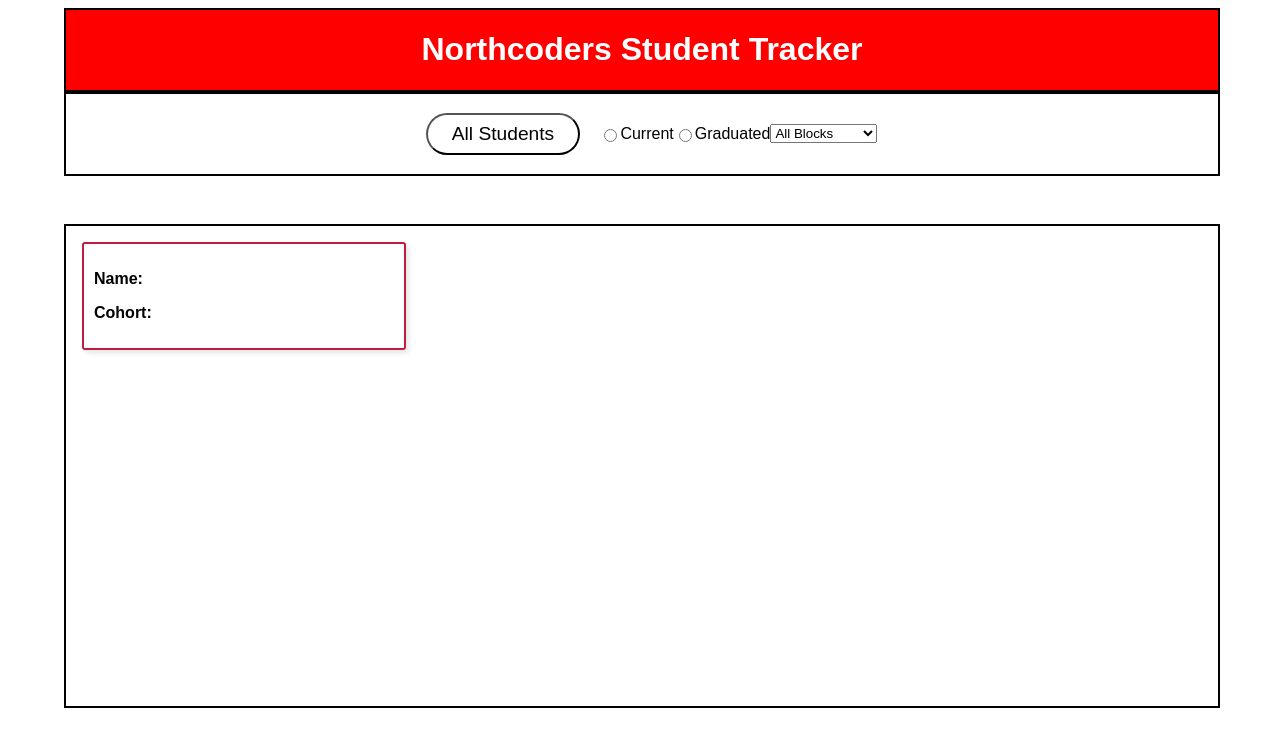
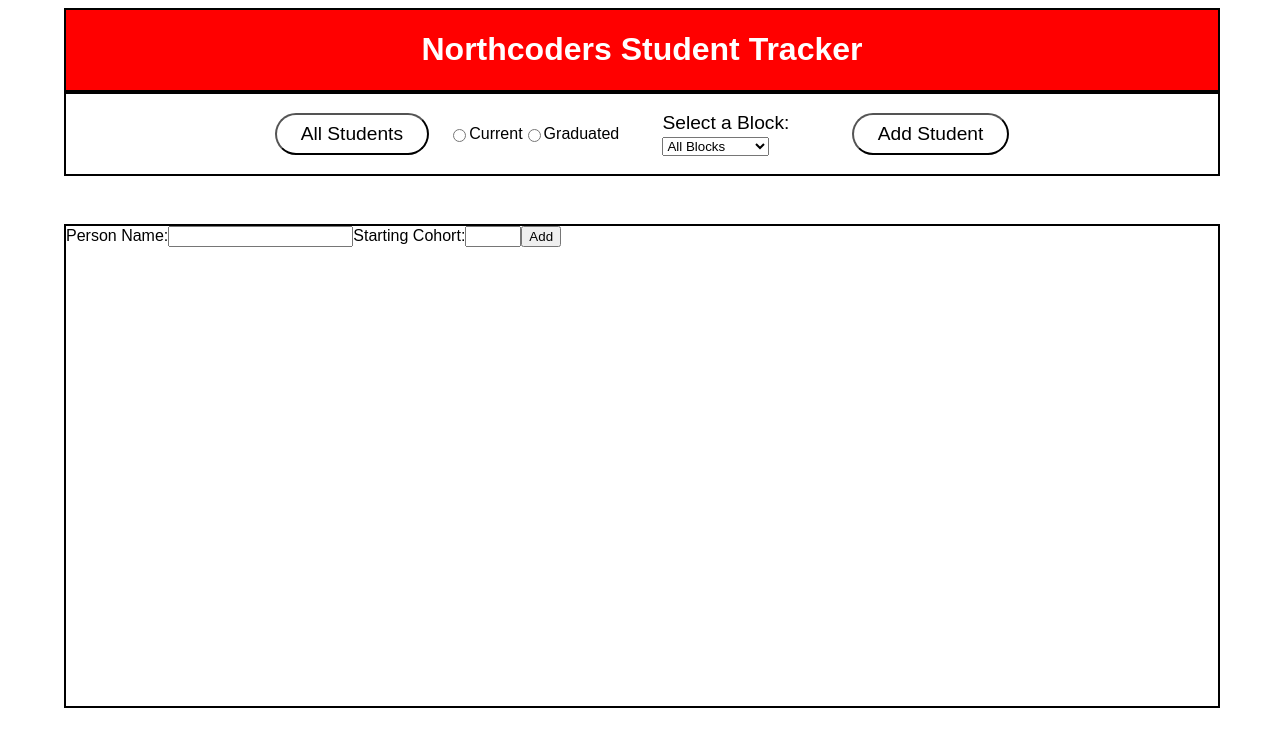
Before and after one commit to Knixio/NC-Student-Tracker, a React (Create React App) app: page /students/add_student in a window 1280 px wide. Shown: the top 746 px of the page. Built offline with nearby package versions, Linux system fonts and the light colour scheme; no server answers; the HTML template or start-up script is replaced by a standard one.

Commit message:
Added 'add student' button and POST request functionality

```diff
--- a/src/App.js
+++ b/src/App.js
@@ -1,30 +1,32 @@
-import React from 'react';
-import Header from './components/Header';
-import SearchBox from './components/SearchBox';
-import { Link, Router } from '@reach/router';
-import StudentList from './components/StudentList';
-import Home from './components/Home';
-import Student from './components/Student';
-import Block from './components/Block';
+import React from "react";
+import Header from "./components/Header";
+import SearchBox from "./components/SearchBox";
+import { Link, Router, navigate } from "@reach/router";
+import StudentList from "./components/StudentList";
+import Home from "./components/Home";
+import Student from "./components/Student";
+import Block from "./components/Block";
+import AddStudent from "./components/AddStudent";
 
 class App extends React.Component {
   //function for onclick
   //searchBox updates state value in App
   //Pass down to studentList
   state = {
-    graduated: 'all',
-    block: '',
+    graduated: "all",
+    block: "all",
   };
 
   handleOnClick = (event) => {
-    console.log(event.target.value);
     this.setState({ graduated: event.target.value });
   };
+
   handleOnChange = (event) => {
-    console.log(event.target.value);
-    this.setState({ [event.target.id]: event.target.value });
+    navigate(`/block/${event.target.value}`);
   };
+
   render() {
+    console.log(this.state.block);
     return (
       <div className="App">
         <Header />
@@ -37,7 +39,8 @@
             <Home path="/" />
             <StudentList path="/students" graduated={this.state.graduated} />
             <Student path="/students/:student_id" />
-            <Block path="/students/:block" block={this.state.block} />
+            <Block path="/block/:block" />
+            <AddStudent path="/students/add_student" />
           </Router>
         </div>
       </div>
--- /dev/null
+++ b/src/components/AddStudent.js
@@ -0,0 +1,60 @@
+import React from "react";
+import axios from "axios";
+
+class AddStudent extends React.Component {
+  state = {
+    name: "",
+    startingCohort: 0,
+  };
+
+  handleOnChange = (event) => {
+    this.setState({ [event.target.id]: event.target.value });
+  };
+
+  handleSubmit = (event) => {
+    event.preventDefault();
+    const student = {
+      name: this.state.name,
+      startingCohort: this.state.startingCohort,
+    };
+
+    return axios.post(
+      `https://nc-student-tracker.herokuapp.com/api/students`,
+      student
+    );
+  };
+
+  render() {
+    console.log(this.state);
+    return (
+      <div>
+        <form onSubmit={this.handleSubmit}>
+          <label>
+            Person Name:
+            <input
+              id="name"
+              type="text"
+              name="name"
+              onChange={this.handleOnChange}
+            />
+          </label>
+          <label>
+            Starting Cohort:
+            <input
+              id="startingCohort"
+              type="number"
+              name="startingCohort"
+              step="1"
+              min="1"
+              max="20"
+              onChange={this.handleOnChange}
+            />
+          </label>
+          <button type="submit">Add</button>
+        </form>
+      </div>
+    );
+  }
+}
+
+export default AddStudent;
--- a/src/components/Block.js
+++ b/src/components/Block.js
@@ -1,6 +1,6 @@
-import React, { Component } from 'react';
-import StudentCard from './StudentCard ';
-const axios = require('axios');
+import React, { Component } from "react";
+import StudentCard from "./StudentCard ";
+const axios = require("axios");
 
 class Block extends Component {
   state = {
@@ -12,6 +12,7 @@
       this.setState({ students });
     });
   }
+
   componentDidUpdate(prevProps, prevState) {
     if (this.props.block !== prevProps.block) {
       this.fetchBlockData().then((students) => {
@@ -19,57 +20,57 @@
       });
     }
   }
-  fetchBlockData() {
-    return axios
-      .get(
-        `https://nc-student-tracker.herokuapp.com/api/students?block=${this.state.block}`
-      )
-      .then((res) => {
-        console.log(res);
-      });
-  }
 
   fetchBlockData = () => {
-    if (this.props.block === 'all-blocks') {
+    if (this.props.block === "all") {
       return axios
-        .get('https://nc-student-tracker.herokuapp.com/api/students')
+        .get("https://nc-student-tracker.herokuapp.com/api/students")
         .then((response) => {
           return response.data.students;
         });
-    } else if (this.props.block === 'proj') {
+    } else if (this.props.block === "proj") {
       return axios
-        .get('https://nc-student-tracker.herokuapp.com/api/students?block=proj')
+        .get("https://nc-student-tracker.herokuapp.com/api/students?block=proj")
         .then((response) => {
           return response.data.students;
         });
-    } else if (this.props.block === 'be') {
+    } else if (this.props.block === "be") {
       return axios
-        .get('https://nc-student-tracker.herokuapp.com/api/students?block=be')
+        .get("https://nc-student-tracker.herokuapp.com/api/students?block=be")
         .then((response) => {
           return response.data.students;
         });
-    } else if (this.props.block === 'grad') {
+    } else if (this.props.block === "grad") {
       return axios
-        .get('https://nc-student-tracker.herokuapp.com/api/students?block=grad')
+        .get("https://nc-student-tracker.herokuapp.com/api/students?block=grad")
         .then((response) => {
           return response.data.students;
         });
-    } else if (this.props.block === 'fe') {
+    } else if (this.props.block === "fe") {
       return axios
-        .get('https://nc-student-tracker.herokuapp.com/api/students?block=fe')
+        .get("https://nc-student-tracker.herokuapp.com/api/students?block=fe")
         .then((response) => {
           return response.data.students;
         });
-    } else if (this.props.block === 'fun') {
+    } else if (this.props.block === "fun") {
       return axios
-        .get('https://nc-student-tracker.herokuapp.com/api/students?block=fun')
+        .get("https://nc-student-tracker.herokuapp.com/api/students?block=fun")
         .then((response) => {
           return response.data.students;
         });
     }
   };
+
   render() {
-    return <div>Test</div>;
+    return (
+      <section>
+        <ul className="student-list">
+          {this.state.students.map((student) => {
+            return <StudentCard key={student._id} {...student} />;
+          })}
+        </ul>
+      </section>
+    );
   }
 }
 
--- a/src/components/SearchBox.js
+++ b/src/components/SearchBox.js
@@ -1,18 +1,9 @@
-import React from 'react';
-import { Link } from '@reach/router';
+import React from "react";
+import { Link } from "@reach/router";
 
 const SearchBox = (props) => {
   return (
     <div className="search-container ">
-      {/* <form onSubmit={handleSubmit}>
-        <input
-          className="search"
-          type="search"
-          placeholder="Search..."
-          value={searchTerm}
-          onChange={handleOnChange}
-        ></input>
-      </form> */}
       <Link to="/students">
         <button className="search" value="all" onClick={props.handleOnClick}>
           All Students
@@ -32,21 +23,23 @@
         onClick={props.handleOnClick}
       />
       Graduated
-      <form>
-        <select
-          name="block"
-          id="block"
-          value=""
-          onChange={props.handleOnChange}
-        >
-          <option value="all-blocks">All Blocks</option>
-          <option value="proj">Project</option>
-          <option value="be">Backend</option>
-          <option value="grad">Graduated</option>
-          <option value="fe">Frontend</option>
-          <option value="fun">Fundamentals</option>
-        </select>
+      <form className="search">
+        <label>
+          Select a Block:
+          <br></br>
+          <select name="block" id="block" onChange={props.handleOnChange}>
+            <option value="all">All Blocks</option>
+            <option value="fun">Fundamentals</option>
+            <option value="be">Backend</option>
+            <option value="fe">Frontend</option>
+            <option value="proj">Project</option>
+            <option value="grad">Graduated</option>
+          </select>
+        </label>
       </form>
+      <Link to="/students/add_student">
+        <button className="addStudent">Add Student</button>
+      </Link>
     </div>
   );
 };
--- a/src/components/Student.js
+++ b/src/components/Student.js
@@ -1,6 +1,6 @@
-import React from 'react';
+import React from "react";
 
-const axios = require('axios');
+const axios = require("axios");
 
 class Student extends React.Component {
   state = {
--- a/src/index.css
+++ b/src/index.css
@@ -9,7 +9,7 @@
 }
 
 code {
-  font-family: source-code-pro, Menlo, Monaco, Consolas, 'Courier New',
+  font-family: source-code-pro, Menlo, Monaco, Consolas, "Courier New",
     monospace;
 }
 
@@ -37,6 +37,16 @@
 }
 
 .search {
+  border-radius: 50px;
+  background-color: transparent;
+  color: black;
+  font-family: inherit;
+  font-size: 1.2rem;
+  padding: 0.5rem 1.5rem;
+  margin: 1em;
+}
+
+.addStudent {
   border-radius: 50px;
   background-color: transparent;
   color: black;
@@ -89,8 +99,8 @@
   padding: 0.25rem 1rem;
   text-transform: uppercase;
   border-radius: 1rem;
-  font-family: 'Courier';
-  -webkit-mask-image: url('https://s3-us-west-2.amazonaws.com/s.cdpn.io/8399/grunge.png');
+  font-family: "Courier";
+  -webkit-mask-image: url("https://s3-us-west-2.amazonaws.com/s.cdpn.io/8399/grunge.png");
   -webkit-mask-size: 944px 604px;
   mix-blend-mode: multiply;
   z-index: 1;
```
Also changed, not shown: src/components/StudentList.js (+12 -12 lines), 1 other file (tests, documents, lock files or other folders).
